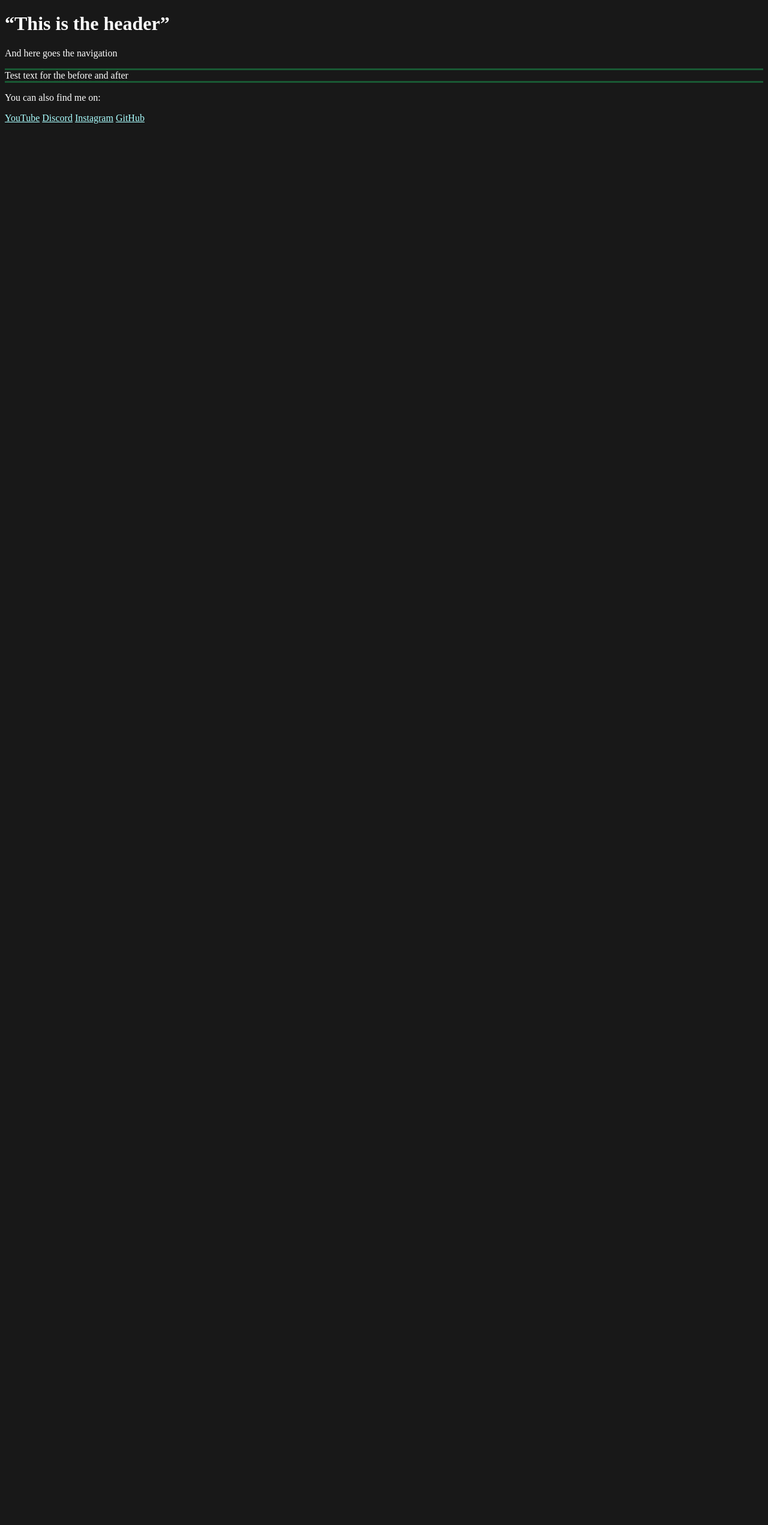
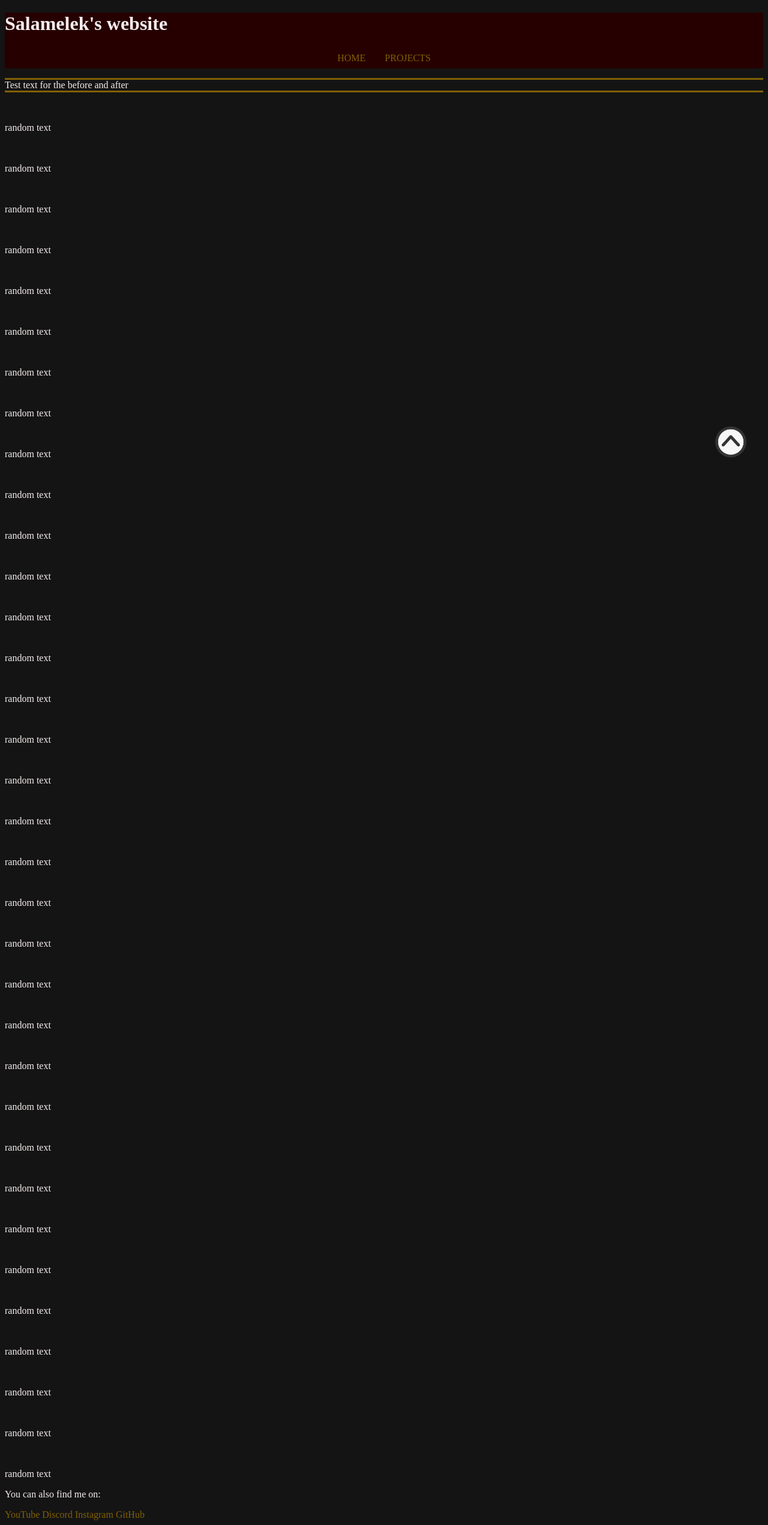
Before and after one commit to salamelek/personal_website, a PHP site: page / in a window 1280 px wide. Shown: the whole page at 60% size. Before the commit the page ends 206 px from the top, so only its background shows below. Run offline with PHP 8.4, Linux system fonts and the light colour scheme.

Commit message:
Finally, beginning to do stuff, back to top button, still learning everything

```diff
--- a/index.html
+++ b/index.html
@@ -2,25 +2,94 @@
 <html lang="en">
 <head>
     <title>Salamelek's website</title>
-
     <meta charset="UTF-8">
     <meta name="description" content="Salamelek's personal website">
     <meta name="author" content="salamelek">
     <meta name="viewport" content="width=device-width, initial-scale=1.0">
-    <link rel="icon" type="image/svg+xml" href="./images/">
     <link rel = "stylesheet" type = "text/css" href = "style.css"/>
     <script type="text/javascript" src="./main.js" defer></script>
 </head>
 <body>
     <header>
-        <h1 class="quote">This is the header</h1>
+        <h1>Salamelek's website</h1>
         <nav>
-            <p>And here goes the navigation</p>
+            <a href="https://salamelek.rikis.net/salamelek">HOME</a>
+            <a href="./projects/">PROJECTS</a>
         </nav>
     </header>
     <main>
         <p class="test">Test text for the before and after</p>
 <!--        <img src="//unsplash.it/1000/1000" alt="yes">-->
+        <div>
+            <br>
+            <p>random text</p>
+            <br>
+            <p>random text</p>
+            <br>
+            <p>random text</p>
+            <br>
+            <p>random text</p>
+            <br>
+            <p>random text</p>
+            <br>
+            <p>random text</p>
+            <br>
+            <p>random text</p>
+            <br>
+            <p>random text</p>
+            <br>
+            <p>random text</p>
+            <br>
+            <p>random text</p>
+            <br>
+            <p>random text</p>
+            <br>
+            <p>random text</p>
+            <br>
+            <p>random text</p>
+            <br>
+            <p>random text</p>
+            <br>
+            <p>random text</p>
+            <br>
+            <p>random text</p>
+            <br>
+            <p>random text</p>
+            <br>
+            <p>random text</p>
+            <br>
+            <p>random text</p>
+            <br>
+            <p>random text</p>
+            <br>
+            <p>random text</p>
+            <br>
+            <p>random text</p>
+            <br>
+            <p>random text</p>
+            <br>
+            <p>random text</p>
+            <br>
+            <p>random text</p>
+            <br>
+            <p>random text</p>
+            <br>
+            <p>random text</p>
+            <br>
+            <p>random text</p>
+            <br>
+            <p>random text</p>
+            <br>
+            <p>random text</p>
+            <br>
+            <p>random text</p>
+            <br>
+            <p>random text</p>
+            <br>
+            <p>random text</p>
+            <br>
+            <p>random text</p>
+        </div>
     </main>
     <footer>
         <p>You can also find me on:</p>
@@ -29,5 +98,6 @@
         <a href="" class="cool-link">Instagram</a>
         <a href="https://github.com/salamelek/" class="cool-link">GitHub</a>
     </footer>
+    <a href="#" class="topButton"></a>
 </body>
 </html>
--- a/style.css
+++ b/style.css
@@ -1,9 +1,17 @@
-/*use only classes for styling*/
+/*MAIN STUFF*/
 
 :root {
     /*color palette */
-    --almost-black: rgb(24, 24, 24);
-    --nice-green: rgb(25, 89, 52);
+    --text-color: rgb(246, 237, 238);
+    --button-color: rgb(129, 96, 4);
+    --link-color: rgb(38, 0, 0);
+    --dark-blue: rgb(0, 3, 49);
+    --bcg-color: rgb(20, 20, 20);
+
+    /*transitions time*/
+    --delay-short: 200ms;
+    --delay-mid: 500ms;
+    --delay-long: 1000ms;
 }
 
 *, *::before, *::after {
@@ -11,27 +19,63 @@
 }
 
 body {
-    background: var(--almost-black);
+    background: var(--bcg-color);
 }
 
 p, h1, h2, h3 {
-    color: white;
+    color: var(--text-color);
 }
 
 a {
-    color: #abffff;
+    color: var(--button-color);
+    text-decoration: none;
 }
+
+/*HEADER*/
+
+header {
+    background: var(--link-color);
+}
+
+header a {
+    transition: font-size var(--delay-long);
+}
+
+header a:hover{
+    font-size: 110%;
+    transition: font-size var(--delay-short);
+}
+
+/*NAVIGATION*/
+
+nav a {
+    margin: 0 0.5em;
+    padding: 0.5em;
+}
+
+nav {
+    -webkit-box-pack: center;
+    display: flex;
+    flex-wrap: wrap;
+    /*font-size: var(--fs-300);*/
+    justify-content: center;
+    margin: 0;
+    padding: 0;
+    text-transform: uppercase;
+}
+
+/*TESTING*/
 
 .test::before {
     content: "";
-    background: var(--nice-green);
+    background: var(--button-color);
     display: block;
     height: 3px;
 }
 
 .test::after {
     content: "";
-    background: var(--nice-green);
+    background: var(--button-color);
     display: block;
     height: 3px;
 }
@@ -44,33 +88,75 @@ a {
     content: close-quote;
 }
 
+/*COOL LINK*/
+
 .cool-link{
     position: relative;
 }
 
 .cool-link::after {
     --width: 200%;
+    color: var(--dark-blue);
     content: "Go to link";
     width: var(--width);
     text-align: center;
     display: block;
     position: absolute;
-    background-color: var(--nice-green);
+    background: linear-gradient(
+        rgb(0 0 0 / 0),
+        var(--button-color)
+    );
     padding: 1em;
     border-radius: 0.5em;
     /*bottom: -100%;*/
-    top: -100%;
+    top: -50%;
     left: calc(50% - var(--width) / 2);
     white-space: nowrap;
     transform: scale(0);
     transition:
-            transform 500ms ease,
+            transform var(--delay-mid) ease,
             /*bottom ease 500ms;*/
-            top ease 500ms;
+            top ease var(--delay-mid);
 }
 
 .cool-link:hover::after {
     transform: scale(1);
     /*bottom: 100%;*/
-    top: 100%;
+    top: 110%;
 }
+
+/*BACK TO TOP*/
+html {
+    scroll-behavior: smooth;
+}
+
+.topButton {
+    --btn-size: 60px;
+    width: var(--btn-size);
+    height: var(--btn-size);
+    background-size: 100%;
+    position: fixed;
+    bottom: 2rem;
+    right: 2rem;
+    background-image: url("./images/back_to_top.png");
+}
+
+.topButton::before {
+    --btn-text-width: 5em;
+    position: absolute;
+    content: "Back to top";
+    display: block;
+    white-space: nowrap;
+    width: var(--btn-text-width);
+    left: calc(var(--btn-text-width) * -1);
+    top: calc(50% - 1em / 2);
+    transform: scale(0);
+    transform-origin: right;
+    transition: transform var(--delay-short) ease;
+    background: #F7F7F7;
+    border-radius: 0.1em;
+}
+
+.topButton:hover::before {
+    transform: scale(1);
+}
```
Also changed, not shown: projects/index.html (added, +15 -0 lines), images/back_to_top.png (added).
